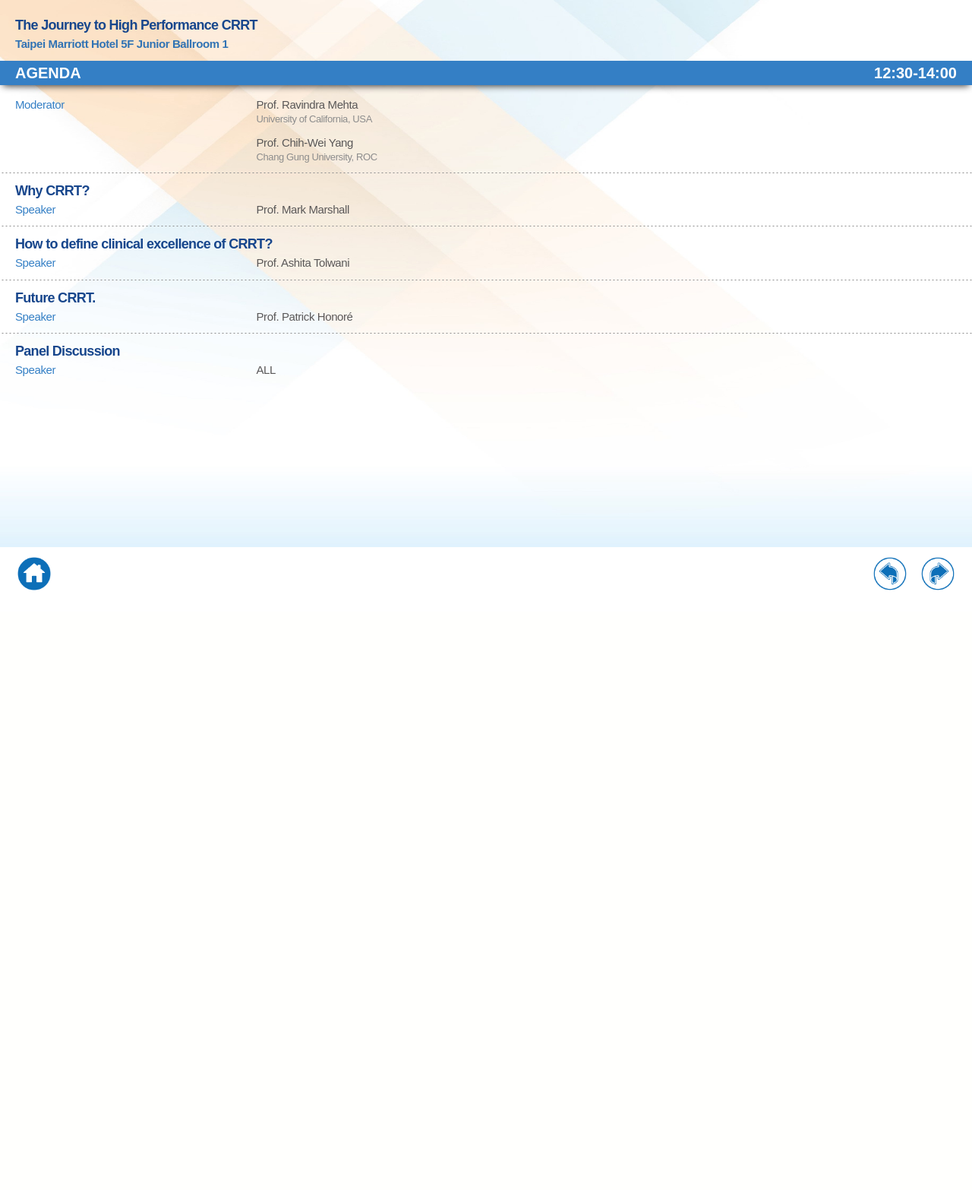
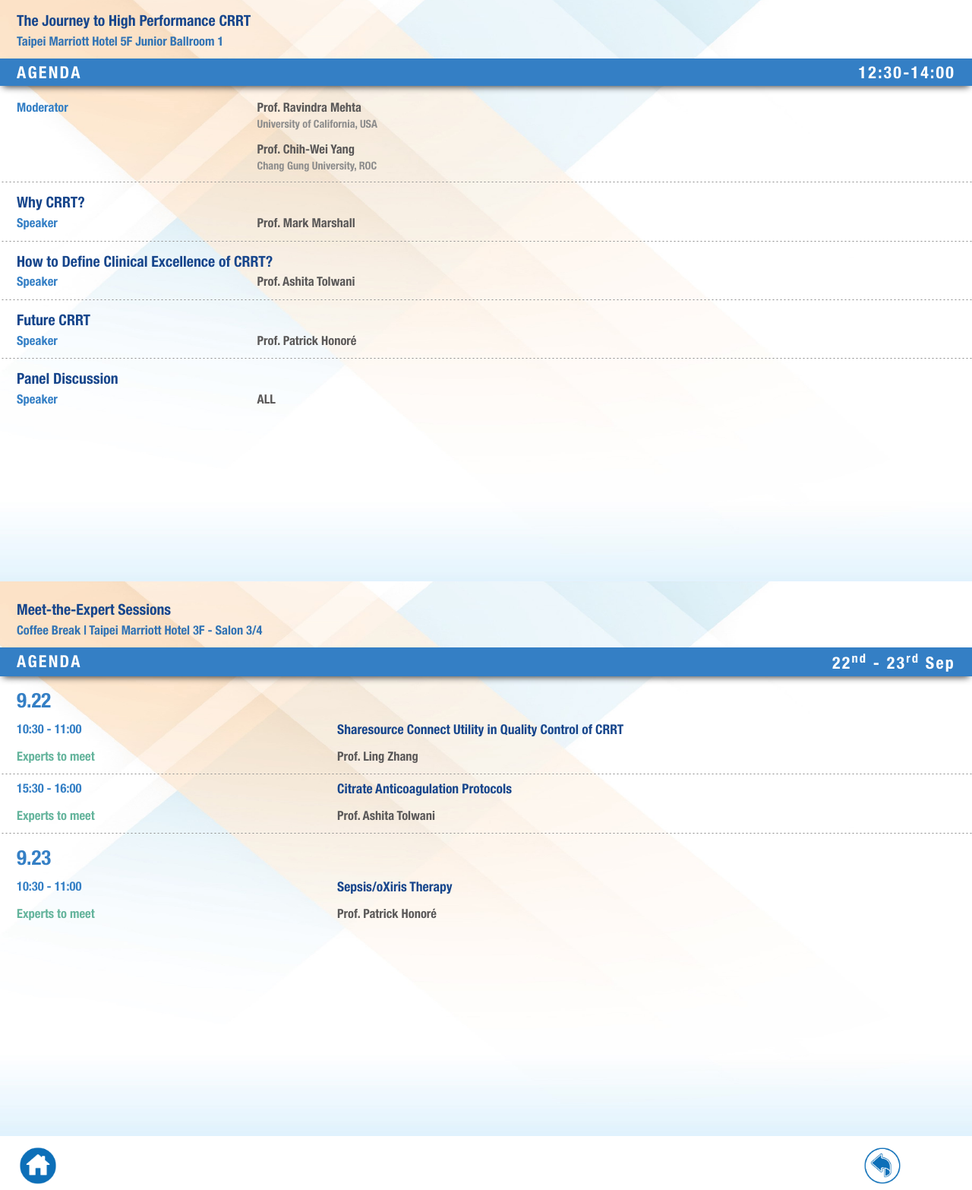
Before and after one commit to yfancc20/baxterlunch, a PHP site: page /agenda.php in a window 1280 px wide. Shown: the top 1566 px of the page at 76% size. Before the commit the page ends 777 px from the top, so only its background shows below. Run offline with PHP 8.4, Linux system fonts and the light colour scheme; data that the repository does not hold is empty.

Commit message:
fix font-size, some bugs

```diff
--- a/src/agenda.php
+++ b/src/agenda.php
@@ -1,6 +1,5 @@
 <?php
 	$prev = 'menu.php';
-	$next = 'agenda_2.php';
 
 	$topics = [
 		[
@@ -8,11 +7,11 @@
 			'name' => 'Prof. Mark Marshall'
 		],
 		[
-			'title' => 'How to define clinical excellence of CRRT?',
+			'title' => 'How to Define Clinical Excellence of CRRT?',
 			'name' => 'Prof. Ashita Tolwani'
 		],
 		[
-			'title' => 'Future CRRT.',
+			'title' => 'Future CRRT',
 			'name' => 'Prof. Patrick Honoré'
 		],
 		[
@@ -23,7 +22,7 @@
 ?>
 
 <!DOCTYPE html>
-<html>
+<html lang="en">
 <head>
 
 <?php include_once 'components/head.php'; ?>
@@ -32,7 +31,7 @@
 
 </head>
 <body>
-	<div class="wrapper agenda">
+	<div class="wrapper agenda no-foot">
 		<div class="content">
 			<div class="paragraph">
 				<div class="title-sm">The Journey to High Performance CRRT</div>
@@ -88,6 +87,8 @@
 		</div>
 	</div>
 
+	<?php include_once 'agenda_2.php'; ?>
+
 	<?php include_once 'components/footer.php'; ?>
 </body>
 </html>
--- a/src/agenda_2.php
+++ b/src/agenda_2.php
@@ -1,6 +1,4 @@
 <?php
-	$prev = 'agenda.php';
-
 	$topics = [
 		'9.22' => [
 			[
@@ -25,7 +23,7 @@
 ?>
 
 <!DOCTYPE html>
-<html>
+<html lang="en">
 <head>
 
 <?php include_once 'components/head.php'; ?>
@@ -97,7 +95,5 @@
 			<?php } ?>
 		</div>
 	</div>
-
-	<?php include_once 'components/footer.php'; ?>
 </body>
 </html>
--- a/src/components/header.php
+++ b/src/components/header.php
@@ -1,7 +1,7 @@
 <div class="header">
 	<div class="logo px-4 text-right">
 		<span>
-			<img src="../img/logo.png">
+			<img src="../img/logo.png" alt="Baxter">
 		</span>
 	</div>
 </div>
--- a/src/css/app.css
+++ b/src/css/app.css
@@ -1,12 +1,15 @@
 /*******************
  * Variables
  *******************/
+@font-face {
+  font-family: HelveticaNeue;
+  src: url("../font/HelveticaNeue-CondensedBold.otf") format("opentype"); }
 /*******************
  * General
  *******************/
 body, html {
-  font-size: 10px;
-  font-family: "Helvetica Narrow", Arial;
+  font-size: 11px;
+  font-family: HelveticaNeue, Arial;
   width: 100%;
   height: 100%; }
 
@@ -19,8 +22,7 @@ body, html {
 .title, .title-sm, .title-xs, .title-md {
   color: #17468c;
   font-weight: 700;
-  font-size: 2.7rem;
-  letter-spacing: -0.07rem; }
+  font-size: 2.45rem; }
   .title .super, .title-sm .super, .title-xs .super, .title-md .super {
     font-size: 1.5rem; }
 
@@ -31,13 +33,11 @@ body, html {
   font-size: 1.8rem; }
 
 .title-xs {
-  font-size: 1.6rem;
-  letter-spacing: -0.04rem; }
+  font-size: 1.6rem; }
 
 .text {
   font-weight: 700;
-  font-size: 1.5rem;
-  letter-spacing: -0.04rem; }
+  font-size: 1.5rem; }
 
 .text-sm {
   font-size: 1.3rem; }
@@ -63,7 +63,7 @@ body, html {
   .banner .title {
     font-size: 2rem;
     color: white;
-    letter-spacing: 0; }
+    letter-spacing: 0.2rem; }
 
 .dot-line {
   height: 1px;
@@ -128,7 +128,7 @@ body, html {
     padding-bottom: 18%;
     overflow: hidden; }
     .wrapper.index .info .remind p {
-      font-size: 1.8rem; }
+      font-size: 2rem; }
     .wrapper.index .info .remind h2 {
       font-size: 2.2rem; }
     .wrapper.index .info .box {
@@ -141,10 +141,11 @@ body, html {
  * Cont & Agenda
  *******************/
 .wrapper.cont .content, .wrapper.agenda .content {
-  padding: 2rem 0; }
+  padding-top: 1rem;
+  padding-bottom: 2rem; }
   .wrapper.cont .content .paragraph, .wrapper.agenda .content .paragraph {
     padding: 1rem 2rem; }
-    .wrapper.cont .content .paragraph .title.date, .wrapper.agenda .content .paragraph .title.date {
+    .wrapper.cont .content .paragraph .title-md.date, .wrapper.agenda .content .paragraph .title-md.date {
       color: #64b49c; }
     .wrapper.cont .content .paragraph .text, .wrapper.agenda .content .paragraph .text {
       color: #3173b4; }
@@ -155,13 +156,17 @@ body, html {
   background-repeat: no-repeat;
   min-height: calc(100vh - 85px + 15px); }
   .wrapper.cont .more img {
-    height: 5rem; }
+    height: 6rem; }
+  .wrapper.cont .title {
+    font-size: 2.4rem; }
 
 .wrapper.agenda {
   background-image: url("/img/general_bg.jpg");
   background-size: 100% 115%;
   background-repeat: no-repeat;
   min-height: calc(100vh - 85px + 15px); }
+  .wrapper.agenda.no-foot {
+    min-height: calc(100vh - 15px); }
   .wrapper.agenda .content {
     padding-bottom: 0; }
     .wrapper.agenda .content.top .text {
@@ -188,12 +193,11 @@ body, html {
   background-repeat: no-repeat;
   min-height: calc(100vh - 85px + 15px); }
   .wrapper.speaker .content {
-    padding: 2rem;
-    padding-top: 1rem; }
+    padding: 1rem 2rem; }
     .wrapper.speaker .content.top {
-      padding-top: 3rem; }
+      padding-top: 1.8rem; }
     .wrapper.speaker .content .more img {
-      width: 100%; }
+      width: 120%; }
     .wrapper.speaker .content .bottom-line .dot-line-green {
       position: absolute;
       top: calc(50% - 2.5px);
@@ -220,6 +224,11 @@ body, html {
       width: 100%; }
     .wrapper.speaker-each .content .list {
       vertical-align: top; }
+      .wrapper.speaker-each .content .list + td p {
+        -webkit-hyphens: auto;
+        -moz-hyphens: auto;
+        -ms-hyphens: auto;
+        hyphens: auto; }
   .wrapper.speaker-each .speaker-cv img {
     height: 3rem; }
 
--- a/src/index.php
+++ b/src/index.php
@@ -1,5 +1,5 @@
 <!DOCTYPE html>
-<html>
+<html lang="en">
 <head>
 
 <?php include_once 'components/head.php' ?>
@@ -14,6 +14,7 @@
 		<div class="welcome">
 			<img src="img/spin.png">
 			<div class="content text-center">
+				<h3 class="title">Baxter Medical Lunch Symposium</h3>
 				<h3 class="title">The Journey to</h3>
 				<h3 class="title">High Performance CRRT</h3>
 				<br>
--- a/src/menu.php
+++ b/src/menu.php
@@ -3,7 +3,7 @@
 ?>
 
 <!DOCTYPE html>
-<html>
+<html lang="en">
 <head>
 
 <?php include_once 'components/head.php'; ?>
--- a/src/scss/app.scss
+++ b/src/scss/app.scss
@@ -19,14 +19,19 @@ $footer-height: 85px;
 	background-repeat: no-repeat;
 }
 
+@font-face {
+    font-family: HelveticaNeue;
+    src: url("../font/HelveticaNeue-CondensedBold.otf") format("opentype");
+}
+
 
 
 /*******************
  * General
  *******************/
 body, html {
-	font-size: 10px;
-	font-family: "Helvetica Narrow", Arial;
+	font-size: 11px;
+	font-family: HelveticaNeue, Arial;
 	width: 100%;
 	height: 100%;
 }
@@ -39,8 +44,7 @@ body, html {
 .title, .title-sm, .title-xs, .title-md {
 	color: $color-header;
 	font-weight: 700;
-	font-size: 2.7rem;
-	letter-spacing: -0.07rem;
+	font-size: 2.45rem;
 	.super {
 		font-size: 1.5rem;
 	}
@@ -53,12 +57,10 @@ body, html {
 }
 .title-xs {
 	font-size: 1.6rem;
-	letter-spacing: -0.04rem;
 }
 .text {
 	font-weight: 700;
 	font-size: 1.5rem;
-	letter-spacing: -0.04rem;
 }
 .text-sm {
 	font-size: 1.3rem;
@@ -90,7 +92,7 @@ body, html {
 	.title {
 		font-size: 2rem;
 		color: white;
-		letter-spacing: 0;
+		letter-spacing: 0.2rem;
 	}
 }
 .dot-line {
@@ -211,14 +214,21 @@ body, html {
 	min-height: calc(100vh - #{$header-height} + 15px);
 	.more {
 		img {
-			height: 5rem;
+			height: 6rem;
 		}
+	}
+	.title {
+		font-size: 2.4rem;
 	}
 }
 
  .wrapper.agenda {
  	@include background("/img/general_bg.jpg", 100% 115%);
  	min-height: calc(100vh - #{$footer-height} + 15px);
+
+ 	&.no-foot {
+ 		min-height: calc(100vh - 15px);
+ 	}
  	.content {
  		padding-bottom: 0;
  		&.top {
--- a/src/speaker1-1.php
+++ b/src/speaker1-1.php
@@ -27,7 +27,7 @@
 ?>
 
 <!DOCTYPE html>
-<html>
+<html lang="en">
 <head>
 
 <?php include_once 'components/head.php'; ?>
--- a/src/speaker1-2.php
+++ b/src/speaker1-2.php
@@ -24,7 +24,7 @@
 ?>
 
 <!DOCTYPE html>
-<html>
+<html lang="en">
 <head>
 
 <?php include_once 'components/head.php'; ?>
--- a/src/speaker2-1.php
+++ b/src/speaker2-1.php
@@ -30,7 +30,7 @@
 ?>
 
 <!DOCTYPE html>
-<html>
+<html lang="en">
 <head>
 
 <?php include_once 'components/head.php'; ?>
--- a/src/speaker2-2.php
+++ b/src/speaker2-2.php
@@ -27,7 +27,7 @@
 ?>
 
 <!DOCTYPE html>
-<html>
+<html lang="en">
 <head>
 
 <?php include_once 'components/head.php'; ?>
--- a/src/speaker3-1.php
+++ b/src/speaker3-1.php
@@ -15,7 +15,7 @@
 ?>
 
 <!DOCTYPE html>
-<html>
+<html lang="en">
 <head>
 
 <?php include_once 'components/head.php'; ?>
--- a/src/speaker3-2.php
+++ b/src/speaker3-2.php
@@ -6,7 +6,7 @@
 ?>
 
 <!DOCTYPE html>
-<html>
+<html lang="en">
 <head>
 
 <?php include_once 'components/head.php'; ?>
--- a/src/speaker4-1.php
+++ b/src/speaker4-1.php
@@ -24,7 +24,7 @@
 ?>
 
 <!DOCTYPE html>
-<html>
+<html lang="en">
 <head>
 
 <?php include_once 'components/head.php'; ?>
--- a/src/speaker4-2.php
+++ b/src/speaker4-2.php
@@ -21,7 +21,7 @@
 ?>
 
 <!DOCTYPE html>
-<html>
+<html lang="en">
 <head>
 
 <?php include_once 'components/head.php'; ?>
--- a/src/speaker_cv.php
+++ b/src/speaker_cv.php
@@ -26,7 +26,7 @@
 ?>
 
 <!DOCTYPE html>
-<html>
+<html lang="en">
 <head>
 
 <?php include_once 'components/head.php'; ?>
```
Also changed, not shown: other parts of src/scss/app.scss (+17 -8 lines), src/components/speaker_top.php (+5 -2 lines), src/cont.php (+9 -6 lines), src/font/HelveticaNeue-CondensedBold.otf (added).
